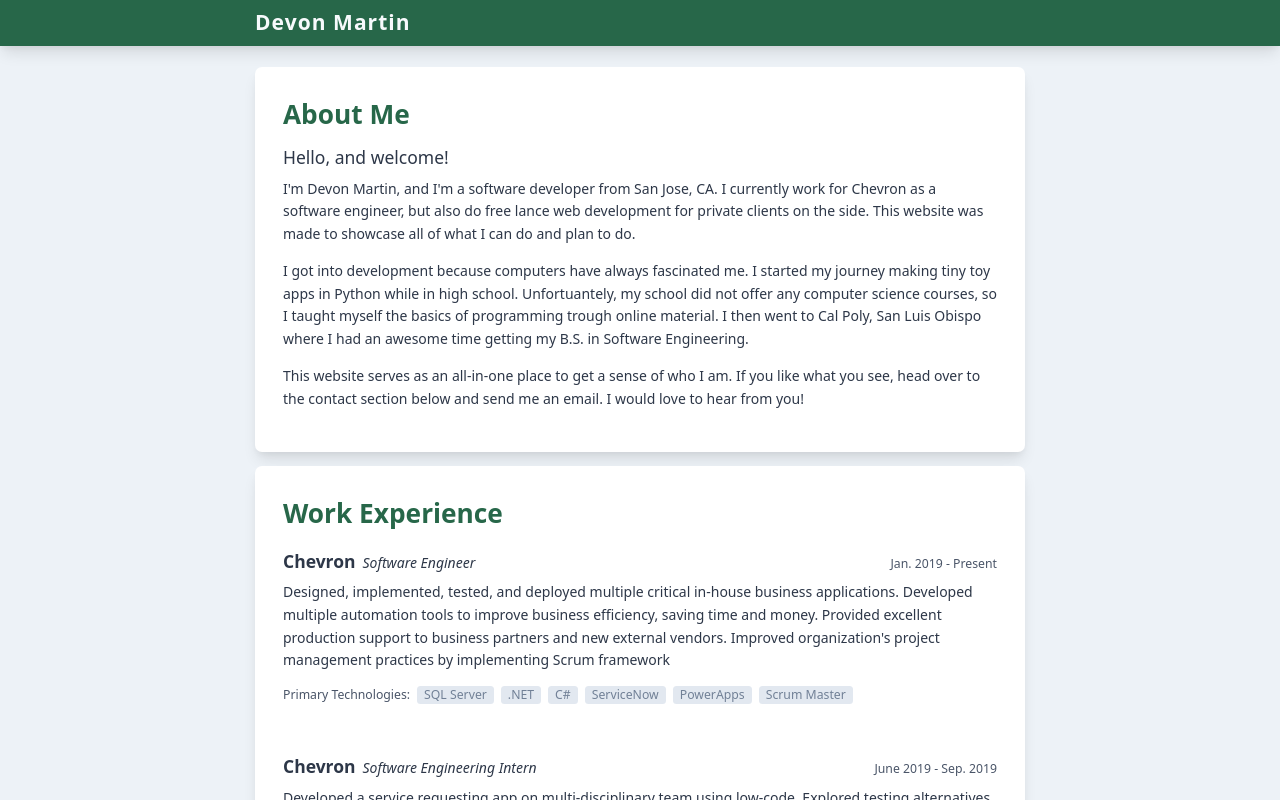
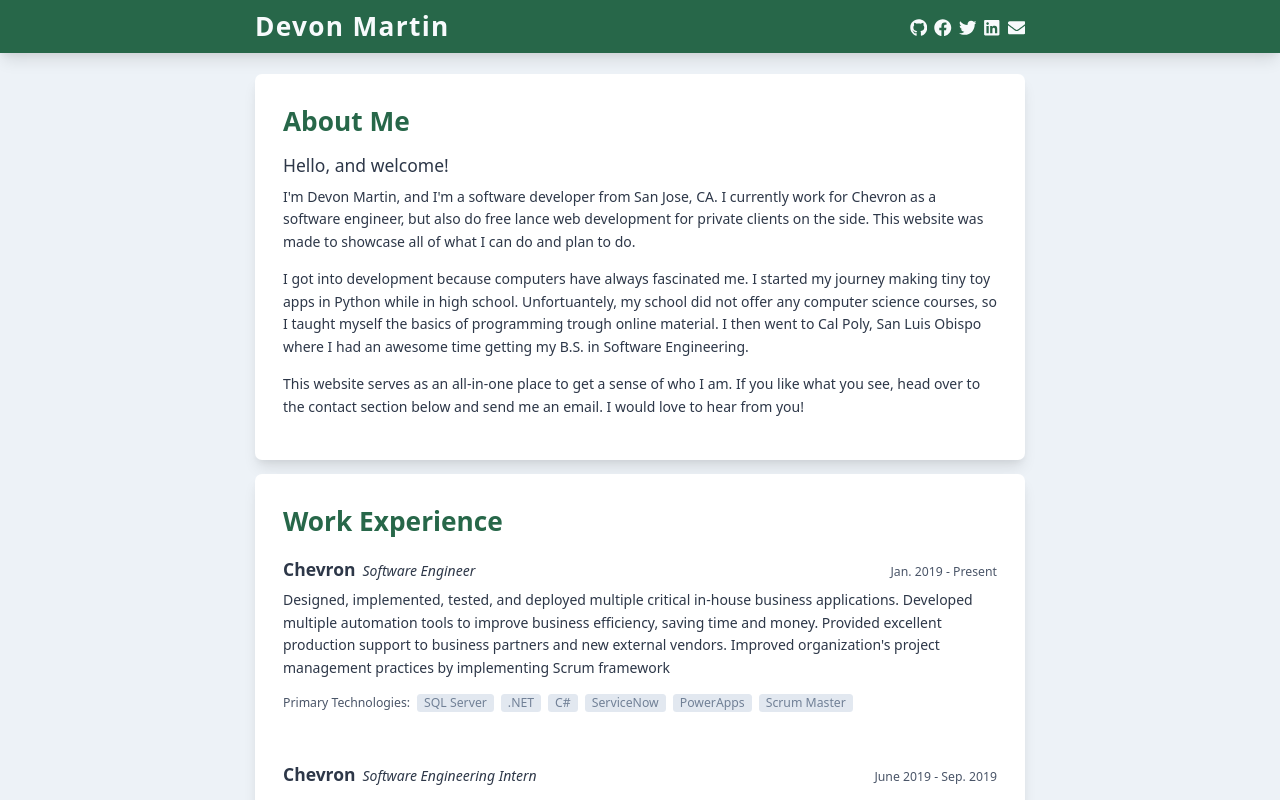
Before and after one commit to devmart10/portfolio-next, a Next.js app: page / in a window 1280 px wide. Shown: the top 800 px of the page. Built offline with nearby package versions, Linux system fonts and the light colour scheme.

Commit message:
rework socials component

```diff
--- a/src/components/Header.js
+++ b/src/components/Header.js
@@ -1,10 +1,20 @@
 import React, { useState } from "react";
+import Socials from "../components/Socials";
+import { FaEnvelope } from "react-icons/fa";
+
+import data from "../data/personal.json";
 
 const Header = () => {
   return (
     <header className="mb-4 shadow-lg bg-primary">
-      <div className="flex items-center p-2 my-container">
-        <h3 className="mb-0 font-semibold tracking-wider text-gray-100">Devon Martin</h3>
+      <div className="flex flex-wrap items-baseline p-2 my-container">
+        <h2 className="mb-0 mr-auto font-semibold tracking-wider text-gray-100">Devon Martin</h2>
+        <div className="flex text-xl text-gray-100">
+          <Socials></Socials>
+          <a href={`mailto:${data.email}`} className="font-normal">
+            <FaEnvelope></FaEnvelope>
+          </a>
+        </div>
       </div>
     </header>
   );
--- a/src/components/Socials.js
+++ b/src/components/Socials.js
@@ -5,17 +5,17 @@ import data from "../data/personal.json";
 
 const Socials = () => {
   return (
-    <div className="flex text-2xl">
-      <a target="_blank" rel="noopener" href={data.socials.github} className="pr-2 font-normal">
+    <div className="flex">
+      <a target="_blank" rel="noopener" href={data.socials.github} className="pr-2">
         <FaGithub></FaGithub>
       </a>
-      <a target="_blank" rel="noopener" href={data.socials.facebook} className="pr-2 font-normal">
+      <a target="_blank" rel="noopener" href={data.socials.facebook} className="pr-2">
         <FaFacebook></FaFacebook>
       </a>
-      <a target="_blank" rel="noopener" href={data.socials.twitter} className="pr-2 font-normal">
+      <a target="_blank" rel="noopener" href={data.socials.twitter} className="pr-2">
         <FaTwitter></FaTwitter>
       </a>
-      <a target="_blank" rel="noopener" href={data.socials.linkedin} className="pr-2 font-normal">
+      <a target="_blank" rel="noopener" href={data.socials.linkedin} className="pr-2">
         <FaLinkedin></FaLinkedin>
       </a>
     </div>
--- a/src/sections/Contact.js
+++ b/src/sections/Contact.js
@@ -18,7 +18,7 @@ const Contact = () => {
             <a href={`tel:+1${data.phone}`} className="font-normal">
               {data.phone}
             </a>
-            <div className="mt-auto">
+            <div className="mt-auto text-2xl">
               <Socials></Socials>
             </div>
           </div>
```
